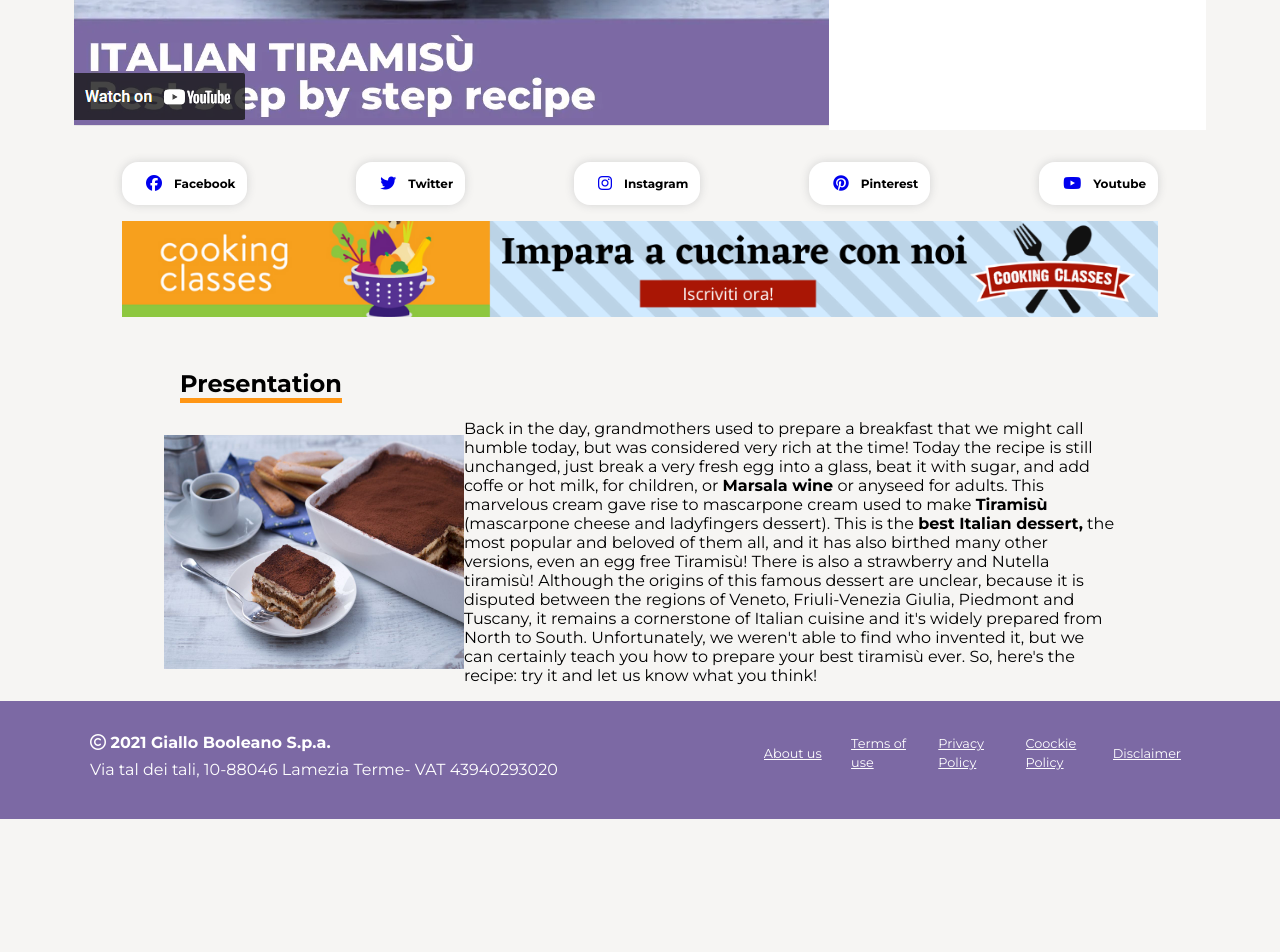
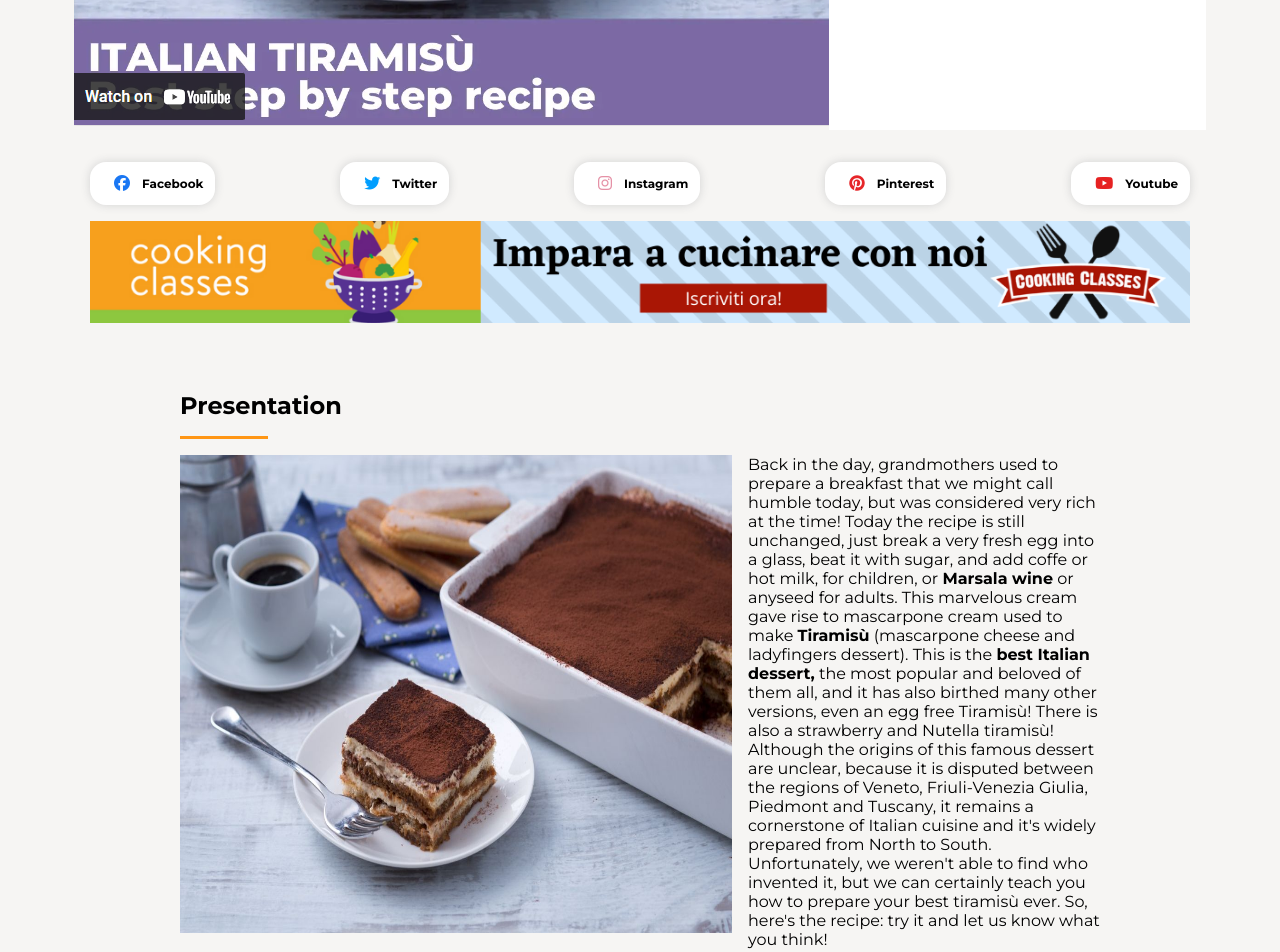
Before and after one commit to JacopoTrincanato/htmlcss-responsive-layout, a plain HTML site: page index.html in a window 1280 px wide. Shown: the part 460-1412 px from the top of the page. Before the commit the page ends 1279 px from the top, so only its background shows below. Drawn offline with Linux system fonts and the light colour scheme.

Commit message:
give color to socials icons

```diff
--- a/index.html
+++ b/index.html
@@ -34,21 +34,21 @@
 
     <!--Inizio Main-->
     <main>
-        <!--Inizio jumbotron-->
-        <section id="jumbotron">
+        <!--Inizio ricep-->
+        <section id="ricep">
             <div class="container container-md container-lg">
-
-                <div class="my-2">
-                    <div class="txt-light">DOLCI E DESSERT</div>
-                    <h2 class="txt-recipe">Tiramisù
-                        <span class="d-none d-block">
-                            (Dolce Tradizionale)
-                        </span>
-                    </h2>
-                </div>
 
                 <!-- /.row -->
                 <div class="row d-flex-lg">
+
+                    <div class="my-2">
+                        <div class="txt-light">DOLCI E DESSERT</div>
+                        <h2 class="txt-recipe">Tiramisù
+                            <span class="d-none d-block">
+                                (Dolce Tradizionale)
+                            </span>
+                        </h2>
+                    </div>
 
                     <!--col-12 -->
                     <div class="col-12 col-8-lg">
@@ -109,12 +109,12 @@
 
         <!--Inizio socials-->
         <section id="socials">
-            <div class="container py-4 container-md container-lg">
+            <div class="container p-text container-md container-lg">
                 <ul class="d-flex space-between">
 
                     <li class="bg-white d-flex-lg ai-lg">
                         <a class="p-socials p-socials-lg" href="#">
-                        <i class="fa-brands fa-facebook"></i>
+                        <i class="fa-brands fa-facebook fb"></i>
                         </a>
                         <strong class="d-none d-block-lg">
                             Facebook
@@ -123,7 +123,7 @@
 
                     <li class="bg-white d-flex-lg ai-lg ">
                         <a class="p-socials p-socials-lg" href="#">
-                        <i class="fa-brands fa-twitter"></i>
+                        <i class="fa-brands fa-twitter tw"></i>
                         </a>
                         <strong class="d-none d-block-lg">
                             Twitter
@@ -132,7 +132,7 @@
 
                     <li class="bg-white d-flex-lg ai-lg">
                         <a class="p-socials p-socials-lg" href="#">
-                        <i class="fa-brands fa-instagram"></i>
+                        <i class="fa-brands fa-instagram ig"></i>
                         </a>
                         <strong class="d-none d-block-lg">
                             Instagram
@@ -141,7 +141,7 @@
 
                     <li class="bg-white d-flex-lg ai-lg">
                         <a class="p-socials p-socials-lg" href="#">
-                        <i class="fa-brands fa-pinterest"></i>
+                        <i class="fa-brands fa-pinterest pt"></i>
                         </a>
                         <strong class="d-none d-block-lg">
                             Pinterest
@@ -150,7 +150,7 @@
 
                     <li class="bg-white d-flex-lg ai-lg">
                         <a class="p-socials p-socials-lg" href="#">
-                        <i class="fa-brands fa-youtube"></i>
+                        <i class="fa-brands fa-youtube yt"></i>
                         </a>
                         <strong class="d-none d-block-lg">
                             Youtube
@@ -165,12 +165,12 @@
         <!--Inizio presentation-->
         <section id="presentation">
             <div class="container container-md">
-                <h2>Presentation</h2>
 
                 <!--row -->
-                <div class="row d-flex">
+                <div class="row d-flex my-2">
+                    <h2>Presentation</h2>
 
-                    <div class="d-flex justify-content-center my-2 js-start">
+                    <div class="d-flex justify-content-center f-start my-2 js-start">
 
                         <div class="floating d-flex-md">
                             <img class="my-2 w-50" src="./img/tiramisu.jpg" alt="">
--- a/style.css
+++ b/style.css
@@ -103,6 +103,10 @@ main, footer{
     margin: 1rem 0;
 }
 
+.p-text{
+    padding: 2rem 0;
+}
+
 .py-4{
     padding: 2rem;
 }
@@ -140,7 +144,7 @@ header{
 }
 
 /* #main region*/
-#jumbotron{
+#ricep{
     h2{
         color: var(--bool-subtitle);
         font-weight: 800;
@@ -161,16 +165,46 @@ header{
         border-radius: 1rem;
         box-shadow: 0 0 10px lightgray;
     }
+
+    .fb{
+        color: #1a77f3;
+    }
+
+    .tw{
+        color: #009eff;
+    }
+
+    .ig{
+        color: #e591a6;
+    }
+
+    .pt{
+        color: #e62629;
+    }
+
+    .yt{
+        color: #e62222;
+    }
 }
 
 #presentation{
     h2{
         display: inline-block;
-        border-bottom: 5px solid var(--bool-title);
+    }
+
+    h2::after{
+        content: "";
+        display: block;
+        width: 5.5rem;
+        height: 3px;
+        background-color: var(--bool-title);
+        margin-top: 1rem;
     }
 
     img{
-        width: 300px;
+        width: 60%;
+        margin: 1 rem auto;
+        display: block;
     }
 }
 
@@ -254,7 +288,8 @@ footer{
 
     .w-50{
         width: 50%;
-        background-size: contain;
+        margin-top: 0;
+        margin-right: 1rem;
     }
 
 }
@@ -285,10 +320,6 @@ footer{
         align-items: center;
     }
 
-    .d-flex-lg{
-        display: flex;
-    }
-
     .col-12-lg{
         width: 100%;
     }
@@ -313,4 +344,8 @@ footer{
     .col-lg{
         gap: 10px;
     }
+
+    .f-start{
+        justify-content: flex-start;
+    }
 }
```
